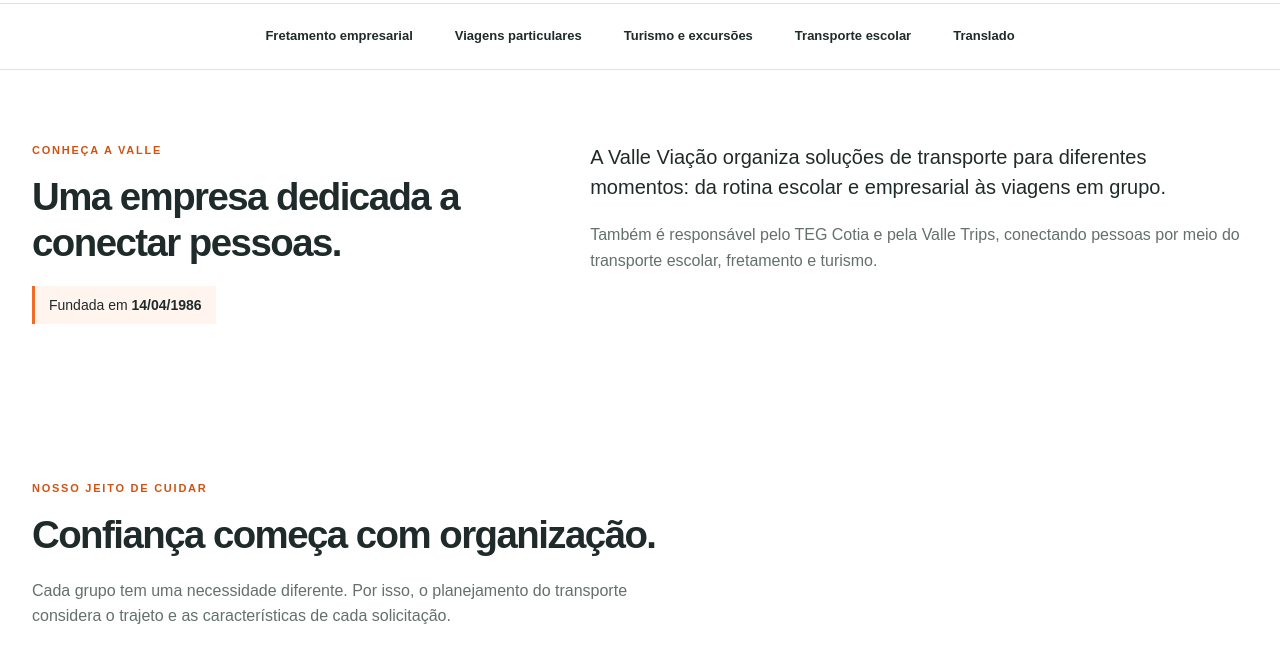
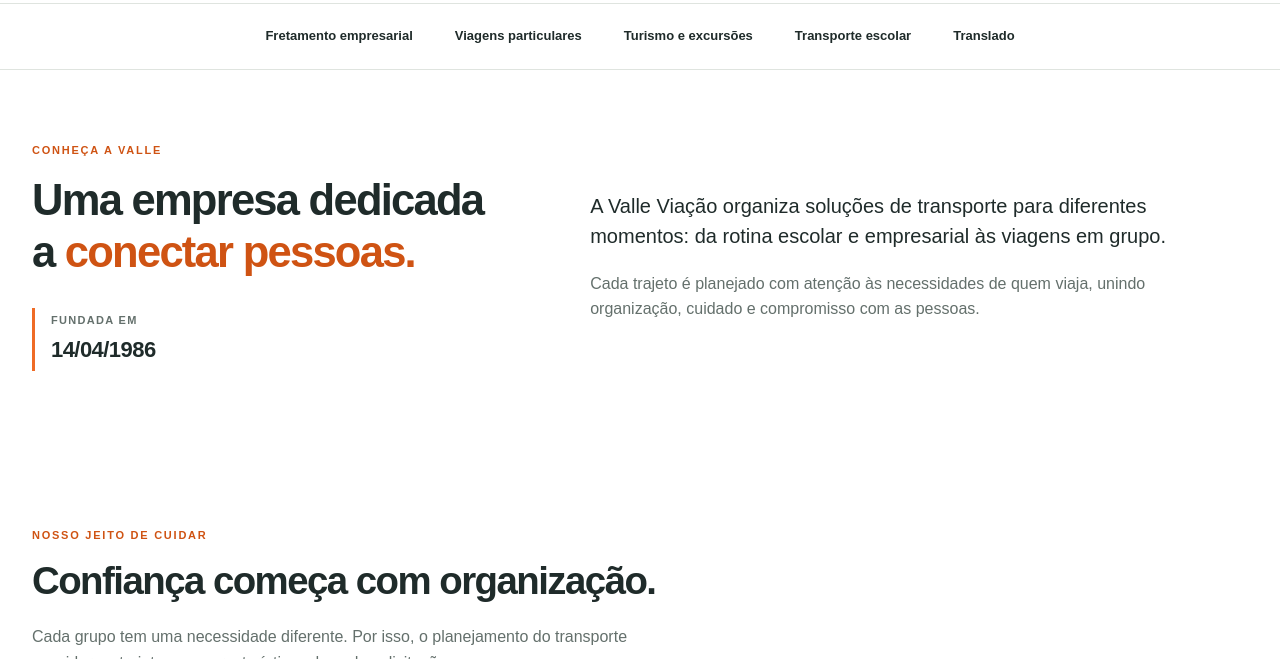
Before and after one commit to alexadriano2006-lab/web_page_valle, a website: page mockserver/public/index.html in a window 1280 px wide. Shown: the part 710-1369 px from the top of the page. Drawn offline with Linux system fonts and the light colour scheme.

Commit message:
Melhora apresentação institucional e remove menção ao TEG

```diff
--- a/mockserver/public/index.html
+++ b/mockserver/public/index.html
@@ -80,8 +80,8 @@
       <section class="introducao-site conteudo-limitado" aria-labelledby="titulo-sobre">
         <div class="titulo-introducao">
           <span class="rotulo">CONHEÇA A VALLE</span>
-          <h1 id="titulo-sobre">Uma empresa dedicada a conectar pessoas.</h1>
-          <p class="fundacao-valle">Fundada em <time datetime="1986-04-14">14/04/1986</time></p>
+          <h1 id="titulo-sobre">Uma empresa dedicada a <span>conectar pessoas.</span></h1>
+          <p class="fundacao-valle"><span>Fundada em</span> <time datetime="1986-04-14">14/04/1986</time></p>
         </div>
         <div class="texto-introducao">
           <p class="texto-principal">
@@ -89,8 +89,8 @@
             momentos: da rotina escolar e empresarial às viagens em grupo.
           </p>
           <p>
-            Também é responsável pelo TEG Cotia e pela Valle Trips, conectando
-            pessoas por meio do transporte escolar, fretamento e turismo.
+            Cada trajeto é planejado com atenção às necessidades de quem viaja,
+            unindo organização, cuidado e compromisso com as pessoas.
           </p>
         </div>
       </section>
--- a/mockserver/public/styles/inicio.css
+++ b/mockserver/public/styles/inicio.css
@@ -235,30 +235,53 @@
 .introducao-site {
   display: grid;
   grid-template-columns: minmax(0, 0.85fr) minmax(0, 1.15fr);
+  align-items: center;
   gap: 72px;
   padding-block: 72px 88px;
 }
 
 .titulo-introducao h1 {
   max-width: 480px;
-  margin-bottom: 20px;
-  font-size: clamp(1.8rem, 3vw, 2.45rem);
+  margin-bottom: 28px;
+  font-size: clamp(2rem, 3.4vw, 2.8rem);
   letter-spacing: -0.04em;
   line-height: 1.2;
 }
 
+.titulo-introducao h1 span {
+  color: var(--laranja-escuro);
+}
+
 .fundacao-valle {
-  display: inline-block;
+  display: inline-flex;
+  flex-direction: column;
+  gap: 2px;
   margin: 0;
-  padding: 8px 14px;
+  padding: 4px 0 4px 16px;
   border-left: 3px solid var(--laranja);
-  background: #fff5ee;
-  color: var(--texto);
-  font-size: 14px;
+  color: var(--texto-suave);
+}
+
+.fundacao-valle > span {
+  font-size: 11px;
+  font-weight: 700;
+  letter-spacing: 0.12em;
+  text-transform: uppercase;
 }
 
 .fundacao-valle time {
+  color: var(--texto);
+  font-size: 22px;
   font-weight: 700;
+  letter-spacing: -0.025em;
+}
+
+.texto-introducao {
+  max-width: 580px;
+}
+
+.texto-introducao p:last-child {
+  margin-bottom: 0;
 }
 
 .texto-introducao p {
@@ -408,7 +431,7 @@
 
   .introducao-site {
     grid-template-columns: 1fr;
-    gap: 8px;
+    gap: 28px;
     padding-block: 54px 64px;
   }
 
```
